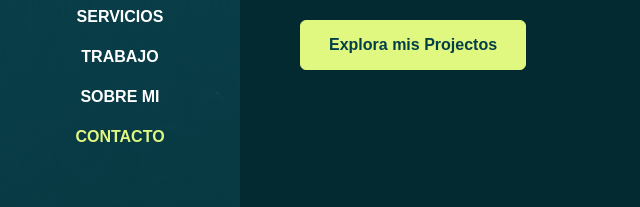
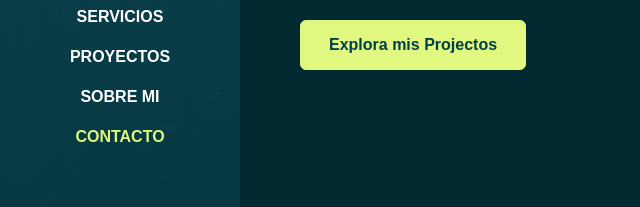
Before and after one commit to carlosbarrazamoreno/AlkemyProyectoIndividual, a plain HTML site: page index.html in a window 1280 px wide. Shown: the part 467-674 px from the top of the page, 0-640 px from the left. Drawn offline with Linux system fonts and the light colour scheme; a web font is replaced by a local one.

Commit message:
Add files via upload
cambio nav bar

```diff
--- a/index.html
+++ b/index.html
@@ -35,7 +35,7 @@
                         <a class="nav-link" href="#services">Servicios</a>
                     </li>
                     <li class="nav-item">
-                        <a class="nav-link" href="#work">Trabajo</a>
+                        <a class="nav-link" href="#work">Proyectos</a>
                     </li>
                     <li class="nav-item">
                         <a class="nav-link" href="#about">Sobre Mi</a>
```
